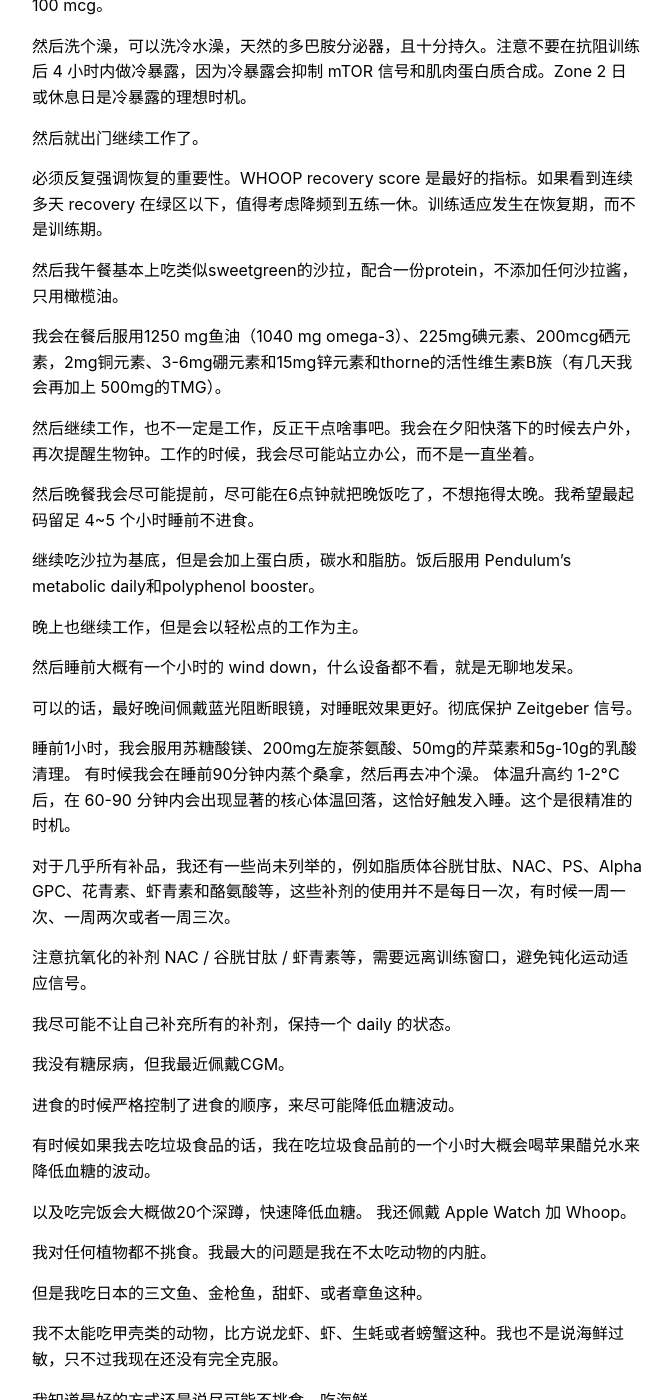
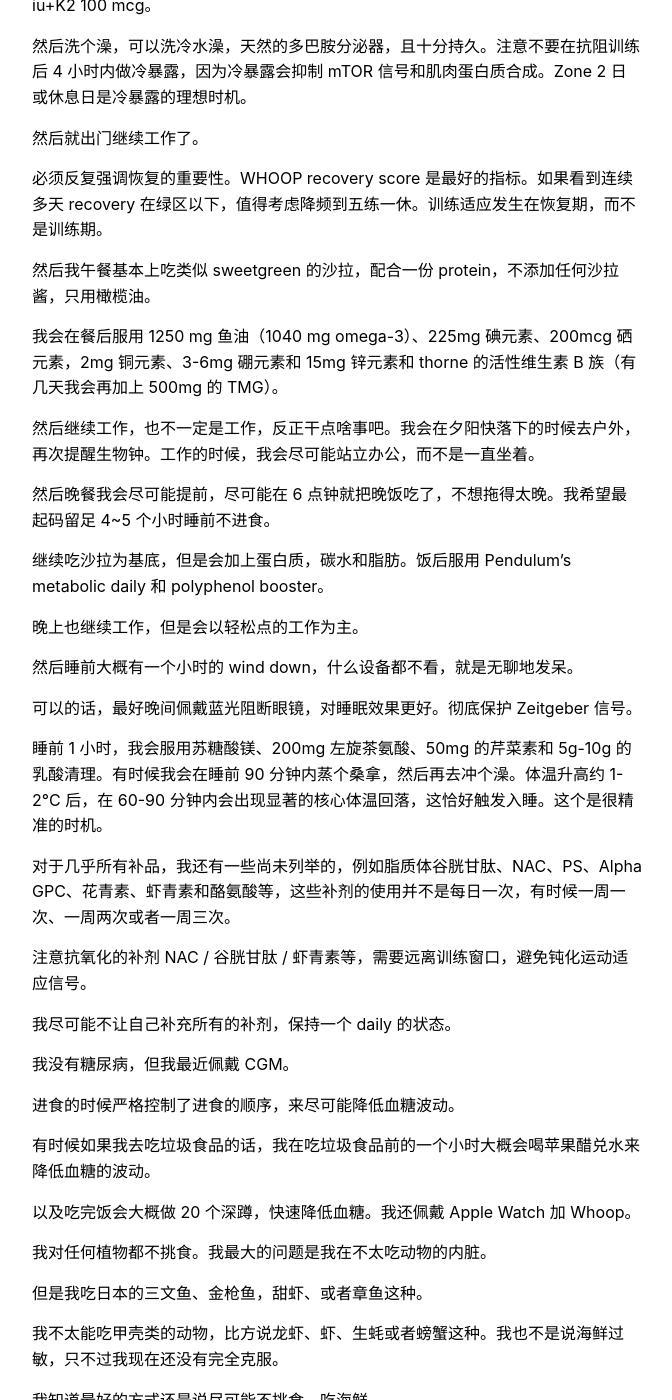
Before and after one commit to elemer1/elemer1.github.io, a Jekyll site: the page built from _markdown/My Protocol.md, in a window 1280 px wide and 1400 px high, scrolled down 1053 px. Shown: the whole window, without its empty margins (303-975 px from the left). Built offline with Jekyll 4.4.1, drawn with Linux system fonts in a browser that asks for light colours; some of the changed text lies outside the part shown.

Commit message:
Update content - 2026-05-09 03:36:37

```diff
--- a/_markdown/My Protocol.md
+++ b/_markdown/My Protocol.md
@@ -6,7 +6,7 @@
 
 我的循证 daily protocol。
 
-我一般睡到自然醒，醒了以后我会立刻走出房间，喝500ml的水，加一点 Redmond 的 Real Salt和柠檬切片。我不摄入任何咖啡因（包括可乐）。
+我一般睡到自然醒，醒了以后我会立刻走出房间，喝 500ml 的水，加一点 Redmond 的 Real Salt 和柠檬切片。我不摄入任何咖啡因（包括可乐）。
 
 开始在客厅办公（我的客厅没有窗帘），因为我的手机一般是不带入房间的。
 
@@ -20,7 +20,7 @@
 
 醒来可以直接在室内先用 10000 lux 的全光谱灯箱作为 bridge。
 
-稍微办公一下以后，我一般吃瓜氨酸和牛磺酸，然后去公寓的健身房做60分钟的空腹运动。
+稍微办公一下以后，我一般吃瓜氨酸和牛磺酸，然后去公寓的健身房做 60 分钟的空腹运动。
 
 我一周六练。但是如果我早上没有去健身房，我就下午的时候会去健身房。
 
@@ -32,7 +32,7 @@
 
 我的抗阻训练基本上是分部位渐进式增加负荷，并且以能承受的最大极限，一周三天，以及一周一到两次次的 VO2 max，但绝不超过两次。
 
-运动完以后，我会吃三个鸡蛋和一根香蕉，加上蛋白粉和肌酸和维生素D3 5000 iu+K2 100 mcg。
+运动完以后，我会吃三个鸡蛋和一根香蕉，加上蛋白粉和肌酸和维生素 D3 5000 iu+K2 100 mcg。
 
 然后洗个澡，可以洗冷水澡，天然的多巴胺分泌器，且十分持久。注意不要在抗阻训练后 4 小时内做冷暴露，因为冷暴露会抑制 mTOR 信号和肌肉蛋白质合成。Zone 2 日或休息日是冷暴露的理想时机。
 
@@ -40,15 +40,15 @@
 
 必须反复强调恢复的重要性。WHOOP recovery score 是最好的指标。如果看到连续多天 recovery 在绿区以下，值得考虑降频到五练一休。训练适应发生在恢复期，而不是训练期。
 
-然后我午餐基本上吃类似sweetgreen的沙拉，配合一份protein，不添加任何沙拉酱，只用橄榄油。
+然后我午餐基本上吃类似 sweetgreen 的沙拉，配合一份 protein，不添加任何沙拉酱，只用橄榄油。
 
-我会在餐后服用1250 mg鱼油（1040 mg omega-3）、225mg碘元素、200mcg硒元素，2mg铜元素、3-6mg硼元素和15mg锌元素和thorne的活性维生素B族（有几天我会再加上 500mg的TMG）。
+我会在餐后服用 1250 mg 鱼油（1040 mg omega-3）、225mg 碘元素、200mcg 硒元素，2mg 铜元素、3-6mg 硼元素和 15mg 锌元素和 thorne 的活性维生素 B 族（有几天我会再加上 500mg 的 TMG）。
 
 然后继续工作，也不一定是工作，反正干点啥事吧。我会在夕阳快落下的时候去户外，再次提醒生物钟。工作的时候，我会尽可能站立办公，而不是一直坐着。
 
-然后晚餐我会尽可能提前，尽可能在6点钟就把晚饭吃了，不想拖得太晚。我希望最起码留足 4~5 个小时睡前不进食。
+然后晚餐我会尽可能提前，尽可能在 6 点钟就把晚饭吃了，不想拖得太晚。我希望最起码留足 4~5 个小时睡前不进食。
 
-继续吃沙拉为基底，但是会加上蛋白质，碳水和脂肪。饭后服用 Pendulum's metabolic daily和polyphenol booster。
+继续吃沙拉为基底，但是会加上蛋白质，碳水和脂肪。饭后服用 Pendulum's metabolic daily 和 polyphenol booster。
 
 晚上也继续工作，但是会以轻松点的工作为主。
 
@@ -56,7 +56,7 @@
 
 可以的话，最好晚间佩戴蓝光阻断眼镜，对睡眠效果更好。彻底保护 Zeitgeber 信号。
 
-睡前1小时，我会服用苏糖酸镁、200mg左旋茶氨酸、50mg的芹菜素和5g-10g的乳酸清理。 有时候我会在睡前90分钟内蒸个桑拿，然后再去冲个澡。 体温升高约 1-2°C 后，在 60-90 分钟内会出现显著的核心体温回落，这恰好触发入睡。这个是很精准的时机。
+睡前 1 小时，我会服用苏糖酸镁、200mg 左旋茶氨酸、50mg 的芹菜素和 5g-10g 的乳酸清理。有时候我会在睡前 90 分钟内蒸个桑拿，然后再去冲个澡。体温升高约 1-2°C 后，在 60-90 分钟内会出现显著的核心体温回落，这恰好触发入睡。这个是很精准的时机。
 
 对于几乎所有补品，我还有一些尚未列举的，例如脂质体谷胱甘肽、NAC、PS、Alpha GPC、花青素、虾青素和酪氨酸等，这些补剂的使用并不是每日一次，有时候一周一次、一周两次或者一周三次。
 
@@ -64,13 +64,13 @@
 
 我尽可能不让自己补充所有的补剂，保持一个 daily 的状态。
 
-我没有糖尿病，但我最近佩戴CGM。
+我没有糖尿病，但我最近佩戴 CGM。
 
 进食的时候严格控制了进食的顺序，来尽可能降低血糖波动。
 
 有时候如果我去吃垃圾食品的话，我在吃垃圾食品前的一个小时大概会喝苹果醋兑水来降低血糖的波动。
 
-以及吃完饭会大概做20个深蹲，快速降低血糖。 我还佩戴 Apple Watch 加 Whoop。
+以及吃完饭会大概做 20 个深蹲，快速降低血糖。我还佩戴 Apple Watch 加 Whoop。
 
 我对任何植物都不挑食。我最大的问题是我在不太吃动物的内脏。
 
```
Also changed, not shown: _markdown/VSM.md (+9 -9 lines).
